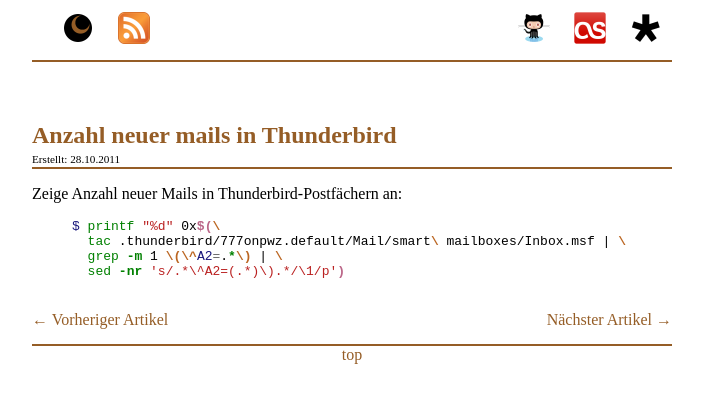
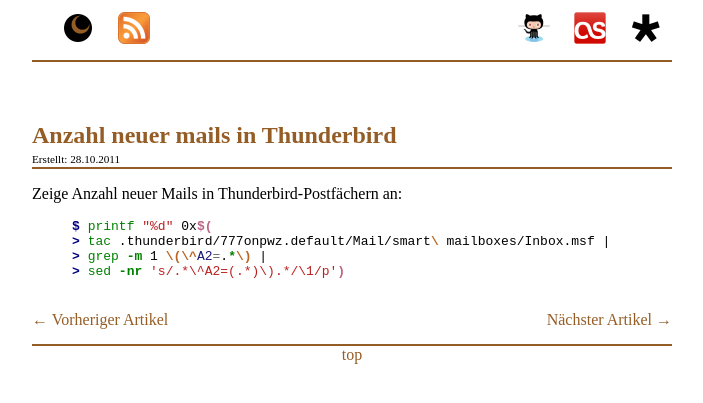
Before and after one commit to aibor/aibor.github.com, a Jekyll site: the page built from _posts/2011-10-28-thunderbird-mails.markdown, in a window 1280 px wide. Shown: the top 403 px of the page, without its empty margins (18-721 px from the left). Built offline with Jekyll 4.4.1, drawn with Linux system fonts in a browser that asks for light colours.

Commit message:
Lan-Artikel

```diff
--- a/_posts/2011-03-07-PDFs-mittles-ghostscript-zusammenfuehren.markdown
+++ b/_posts/2011-03-07-PDFs-mittles-ghostscript-zusammenfuehren.markdown
@@ -14,7 +14,7 @@
 
 Der erste Parameter gibt dabei den Namen der Ausgabe-pdf an und jedes weitere Parameter stellt eine Inputdatei dar.
 
-{% highlight bash %}
+{% highlight console %}
 $ mergepdf output.pdf *
 {% endhighlight %}
 
--- a/_posts/2011-04-25-python-http.markdown
+++ b/_posts/2011-04-25-python-http.markdown
@@ -4,7 +4,7 @@
 categories: articles
 ---
 Einfachen HTTP-Server erstellen:
-{% highlight bash %}
+{% highlight console %}
 $ python -m http.server
 {% endhighlight %}
 Ansprechbar über Port 8000
--- a/_posts/2011-10-28-thunderbird-mails.markdown
+++ b/_posts/2011-10-28-thunderbird-mails.markdown
@@ -5,9 +5,9 @@
 ---
 Zeige Anzahl neuer Mails in Thunderbird-Postfächern an:
 
-{% highlight bash %}
-$ printf "%d" 0x$(\
-  tac .thunderbird/777onpwz.default/Mail/smart\ mailboxes/Inbox.msf | \
-  grep -m 1 \(\^A2=.*\) | \
-  sed -nr 's/.*\^A2=(.*)\).*/\1/p')
+{% highlight console %}
+$ printf "%d" 0x$(
+> tac .thunderbird/777onpwz.default/Mail/smart\ mailboxes/Inbox.msf |
+> grep -m 1 \(\^A2=.*\) |
+> sed -nr 's/.*\^A2=(.*)\).*/\1/p')
 {% endhighlight %}
--- a/_posts/2011-12-07-SSH-Backup.markdown
+++ b/_posts/2011-12-07-SSH-Backup.markdown
@@ -4,6 +4,6 @@
 categories: articles
 ---
 Backup eines entfernten Ordners mittels ssh als tar.gz
-{% highlight bash %}
+{% highlight console %}
 $ ssh SSHTARGET "tar czvf - ." > backup.tar.gz
 {% endhighlight %}
```
Also changed, not shown: _posts/2012-01-23-ethernet-transfer.markdown (+7 -7 lines).
